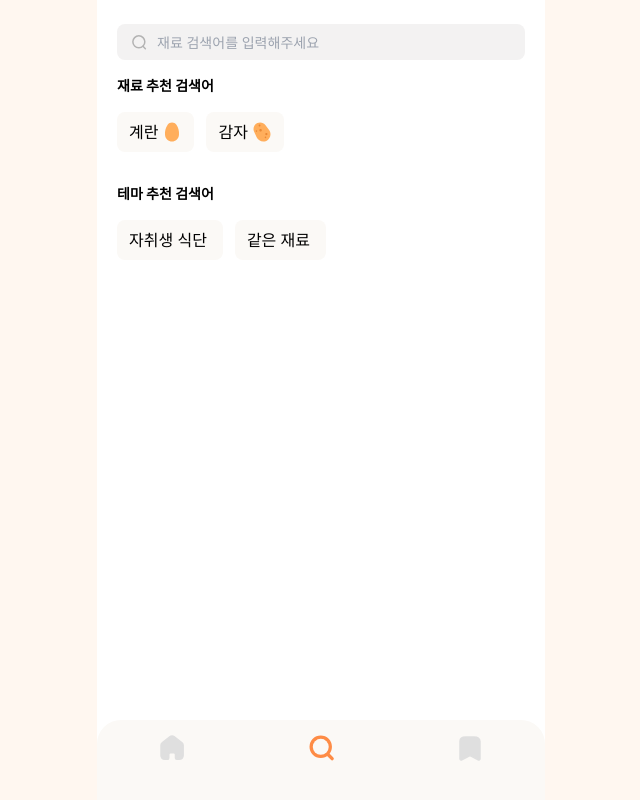
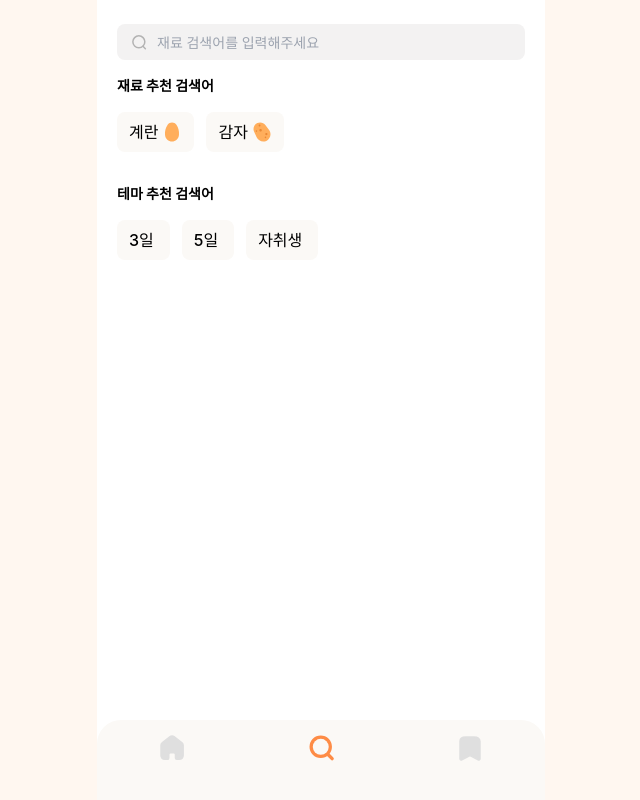
Before and after one commit to Bokdol11859/Recipeasy_Client, a Next.js app: page /search in a window 1280 px wide. Shown: the whole page, without its empty margins (319-959 px from the left). Built offline with nearby package versions, Linux system fonts and the light colour scheme; no server answers; a web font is replaced by a local one; what prettier-plugin-tailwindcss would draw is missing.

Commit message:
Refactor: Set queryState a global state in search page

```diff
--- /dev/null
+++ b/src/atoms/categoryAtom.tsx
@@ -0,0 +1,9 @@
+import CATEGORY from '@src/constants/category';
+import { atom } from 'recoil';
+
+const categoryState = atom({
+  key: 'categoryState',
+  default: CATEGORY.RECIPE,
+});
+
+export default categoryState;
--- /dev/null
+++ b/src/atoms/searchAtom.tsx
@@ -0,0 +1,8 @@
+import { atom } from 'recoil';
+
+const queryState = atom({
+  key: 'queryState',
+  default: '',
+});
+
+export default queryState;
--- a/src/components/search/SearchResult.tsx
+++ b/src/components/search/SearchResult.tsx
@@ -1,19 +1,17 @@
 import RecipeType from '@src/types/RecipeType';
 import ThemeType from '@src/types/ThemeType';
-import React, { useEffect, useState } from 'react';
+import React from 'react';
 import { LargeCard, LoadingLargeCard, LoadingSmallCard, SmallCard } from '../global/Cards';
 import { useQuery } from '@tanstack/react-query';
 import { getUserInfo, queryRecipeList, queryThemeList } from '@src/api/fetcher';
 import { IngredientIcon, TimeIcon } from '../icons/SystemIcons';
 import { useRouter } from 'next/router';
-
-const CATEGORY = {
-  RECIPE: 'recipe',
-  THEME: 'theme',
-};
+import { useRecoilState } from 'recoil';
+import categoryState from '@src/atoms/categoryAtom';
+import CATEGORY from '@src/constants/category';
 
 const SearchResult = ({ query }: { query: string }) => {
-  const [category, setCategory] = useState(CATEGORY.RECIPE);
+  const [category, setCategory] = useRecoilState(categoryState);
 
   const userInfo = useQuery(['UserInfo'], getUserInfo);
   const themeQuery = useQuery(['searched_themes', query], () => queryThemeList(query), {
--- a/src/components/search/SearchSuggestion.tsx
+++ b/src/components/search/SearchSuggestion.tsx
@@ -4,7 +4,7 @@ import SearchTags from './SearchTags';
 const SearchSuggestion = ({ onClick }: { onClick: Dispatch<SetStateAction<string>> }) => {
   const INGREDIENTS = ['계란', '감자'];
 
-  const THEMES = ['자취생 식단', '같은 재료'];
+  const THEMES = ['3일', '5일', '자취생'];
 
   return (
     <div className="flex-grow">
--- a/src/components/search/SearchTags.tsx
+++ b/src/components/search/SearchTags.tsx
@@ -1,4 +1,7 @@
-import React, { Dispatch, SetStateAction } from 'react';
+import categoryState from '@src/atoms/categoryAtom';
+import CATEGORY from '@src/constants/category';
+import React from 'react';
+import { useSetRecoilState } from 'recoil';
 
 const SearchTags = ({
   onClick,
@@ -9,11 +12,18 @@ const SearchTags = ({
   text: string;
   isIcon?: boolean;
 }) => {
+  const setCategory = useSetRecoilState(categoryState);
+
   return (
     <div
       className="flex h-10 items-center justify-center rounded-lg bg-[#FBF9F6] p-3"
       onClick={() => {
         onClick(text);
+        if (isIcon) {
+          setCategory(CATEGORY.RECIPE);
+        } else {
+          setCategory(CATEGORY.THEME);
+        }
       }}>
       <p className="mr-1 text-base font-medium">{text}</p>
       {isIcon && <img src={`/assets/icons/${text}.svg`} width={20} height={20} />}
--- /dev/null
+++ b/src/constants/category.ts
@@ -0,0 +1,6 @@
+const CATEGORY = {
+  RECIPE: 'recipe',
+  THEME: 'theme',
+};
+
+export default CATEGORY;
--- a/src/pages/_app.tsx
+++ b/src/pages/_app.tsx
@@ -5,6 +5,7 @@ import { ReactQueryDevtools } from '@tanstack/react-query-devtools';
 
 import '../../styles/globals.css';
 import Head from 'next/head';
+import { RecoilRoot } from 'recoil';
 
 export default function App({ Component, pageProps }: AppProps) {
   const queryClient = new QueryClient();
@@ -31,9 +32,11 @@ export default function App({ Component, pageProps }: AppProps) {
       </Head>
       <QueryClientProvider client={queryClient}>
         <Hydrate state={pageProps.dehydratedState}>
-          <Layout>
-            <Component {...pageProps} />
-          </Layout>
+          <RecoilRoot>
+            <Layout>
+              <Component {...pageProps} />
+            </Layout>
+          </RecoilRoot>
         </Hydrate>
         <ReactQueryDevtools />
       </QueryClientProvider>
--- a/src/pages/search.tsx
+++ b/src/pages/search.tsx
@@ -1,15 +1,15 @@
-import React, { ChangeEvent, FormEvent, useState } from 'react';
+import React, { ChangeEvent, FormEvent, useEffect, useState } from 'react';
 import GNB from '../components/global/GNB';
 import { BackArrowIcon, SearchIcon } from '@src/components/icons/SystemIcons';
-import SearchTags from '@src/components/search/SearchSuggestion';
 import SearchSuggestion from '@src/components/search/SearchSuggestion';
 import SearchResult from '@src/components/search/SearchResult';
-import useDebounce from '@src/hooks/useDebounce';
+import { useRecoilState } from 'recoil';
+import queryState from '@src/atoms/searchAtom';
 
 const Search = () => {
   // FIXME: Set input, query to global state using redux/recoil
   const [input, setInput] = useState('');
-  const [query, setQuery] = useState('');
+  const [query, setQuery] = useRecoilState(queryState);
 
   const handleChange = (e: ChangeEvent<HTMLInputElement>) => {
     setInput(e.target.value);
@@ -19,6 +19,12 @@ const Search = () => {
     e.preventDefault();
     setQuery(input);
   };
+
+  useEffect(() => {
+    if (query.length > 0) {
+      setInput(query);
+    }
+  }, []);
 
   return (
     <>
```
Also changed, not shown: 1 other file (tests, documents, lock files or other folders).
